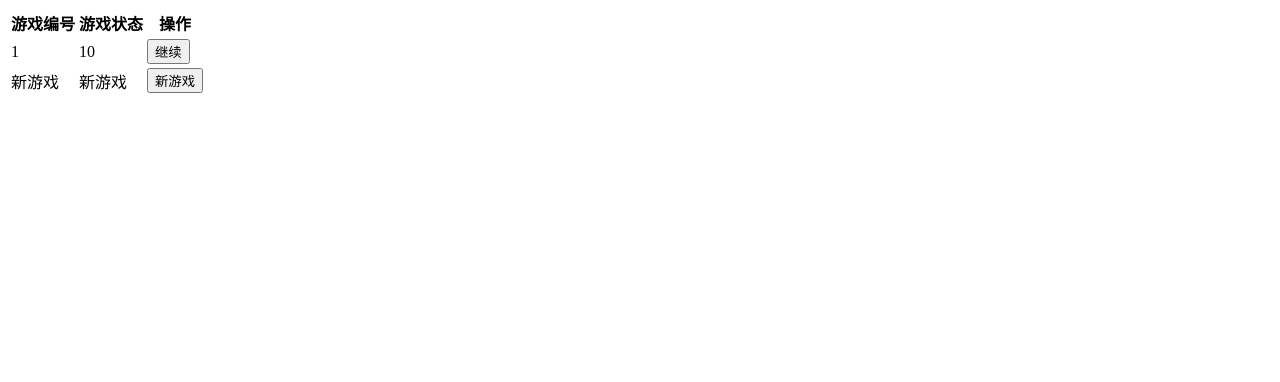
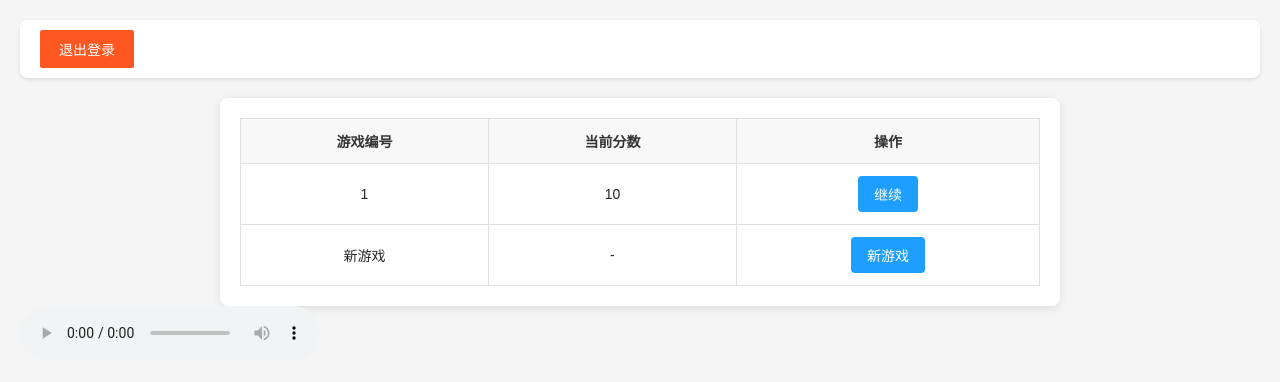
Before and after one commit to Program-Learning/CrossWord, a Flask app: page /player/dashboard_player_web in a window 1280 px wide. Shown: the top 382 px of the page. Run offline with Flask 3, Linux system fonts and the light colour scheme; the visitor is signed in with stand-in values (Sample User, id 1); tables that the repository leaves empty hold one stand-in row (values such as "Sample post"); parts of the project's set-up code (start-up, migrations or seed data) failed here and were passed over.

Commit message:
fix: dashboard ugly

```diff
--- a/app/player/templates/player/dashboard_player_web.html
+++ b/app/player/templates/player/dashboard_player_web.html
@@ -4,10 +4,96 @@
 <head>
     <meta charset="UTF-8">
     <meta name="viewport" content="width=device-width, initial-scale=1.0">
-    <title>Document</title>
+    <title>诗词煎饼摊 - 游戏列表</title>
+    <script>
+        const logoutUrl = "{{url_for('player.logout_player')}}"
+        const loginWebUrl = "{{url_for('player.login_player_web')}}"
+    </script>
+    <script src="{{ url_for('static',filename='js/jquery-3.7.1.min.js') }}"></script>
+    <script src="{{ url_for('static',filename='js/dashboard_player_web.js') }}"></script>
+    <script src="{{ url_for('static',filename='js/layui.js') }}"></script>
+    <link rel="stylesheet" href="{{ url_for('static',filename='css/layui.css') }}">
+    <link rel="icon" href="{{ url_for('static',filename='img/logo.ico') }}">
+    <style>
+        body {
+            margin: 0;
+            padding: 20px;
+            background-color: #f5f5f5;
+            font-family: 'Microsoft YaHei', sans-serif;
+        }
+
+        .header {
+            display: flex;
+            justify-content: space-between;
+            align-items: center;
+            padding: 10px 20px;
+            background-color: white;
+            box-shadow: 0 2px 4px rgba(0,0,0,0.1);
+            border-radius: 8px;
+            margin-bottom: 20px;
+        }
+
+        .login_box {
+            max-width: 800px;
+            margin: 0 auto;
+            padding: 20px;
+            background-color: white;
+            border-radius: 8px;
+            box-shadow: 0 2px 8px rgba(0,0,0,0.1);
+        }
+
+        .paper table {
+            width: 100%;
+            border-collapse: collapse;
+        }
+
+        .paper th, .paper td {
+            padding: 12px;
+            text-align: center;
+            border: 1px solid #e0e0e0;
+        }
+
+        .paper th {
+            background-color: #f8f8f8;
+            font-weight: bold;
+            color: #333;
+        }
+
+        .paper td {
+            background-color: #fff;
+        }
+
+        .paper button {
+            padding: 8px 16px;
+            border: none;
+            border-radius: 4px;
+            background-color: #1E9FFF;
+            color: white;
+            cursor: pointer;
+            transition: all 0.3s ease;
+        }
+
+        .paper button:hover {
+            background-color: #0d8bf2;
+            transform: translateY(-2px);
+            box-shadow: 0 4px 8px rgba(0,0,0,0.1);
+        }
+
+        .message {
+            text-align: center;
+            margin-bottom: 20px;
+            color: #666;
+        }
+    </style>
 </head>
 
 <body>
+    <div class="header">
+        <form>
+            <button id="logout" class="layui-btn layui-bg-red">退出登录</button>
+        </form>
+    </div>
+
     <div class="message"></div>
     <div class="login_box">
         <div class="paper">
@@ -15,7 +101,7 @@
                 <thead>
                     <tr>
                         <th>游戏编号</th>
-                        <th>游戏状态</th>
+                        <th>当前分数</th>
                         <th>操作</th>
                     </tr>
                 </thead>
@@ -24,7 +110,6 @@
                     <tr>
                         <td>{{ paper.id }}</td>
                         <td>{{ paper.score }}</td>
-                        <!-- <td>{{ paper.paper }}</td> -->
                         <td>
                             <button onclick="location.href='/player/play/{{ paper.id }}'">继续</button>
                         </td>
@@ -32,7 +117,7 @@
                     {%- endfor %}
                     <tr>
                         <td>新游戏</td>
-                        <td>新游戏</td>
+                        <td>-</td>
                         <td>
                             <button onclick="location.href='/player/create_game'">新游戏</button>
                         </td>
@@ -41,6 +126,10 @@
             </table>
         </div>
     </div>
+
+    <div class="audio-player">
+        <audio src="{{ url_for('static',filename='music/鲸鱼音频.MP3') }}" id="background-music" controls="controls" loop="loop" autoplay="autoplay"></audio>
+    </div>
 </body>
 
 </html>
--- a/app/player/templates/player/login_player_web.html
+++ b/app/player/templates/player/login_player_web.html
@@ -10,7 +10,6 @@
         const dashboardPlayerUrl = "{{ url_for('player.dashboard_player_web') }}";
         const rootPlayerUrl = "{{ url_for('player.root_player') }}";
     </script>
-    <script src="http://ajax.aspnetcdn.com/ajax/jquery/jquery-1.9.0.min.js"></script>
     <script src="{{ url_for('static',filename='js/layui.js') }}"></script>
     <link href="{{ url_for('static',filename='css/layui.css') }}" rel="stylesheet">
     <link rel="icon" href="{{ url_for('static',filename='img/logo.ico') }}">
--- /dev/null
+++ b/app/static/js/dashboard_player_web.js
@@ -0,0 +1,24 @@
+$(document).ready(function() {
+    $("#logout").click(function() {
+        event.preventDefault();
+        $.ajax({
+            url: logoutUrl, // 替换为你的路由或 API 地址
+            type: "POST", // 根据你的 API 要求的 HTTP 方法
+            success: function(response) {
+                // 请求成功时的处理
+                if (response.status == "success") {
+                    location.reload();
+                } else {
+                    alert(response.message);
+                    window.location.href = loginWebUrl;
+                }
+                // 在这里，你可以根据响应内容更新页面或其他操作
+            },
+            error: function(xhr, status, error) {
+                // 请求失败时的处理
+                console.error("Error: " + error);
+            },
+        });
+        // clearBrowserCookie();
+    });
+})
```
Also changed, not shown: app/player/templates/player/register_player_web.html (line endings or trailing spaces).
